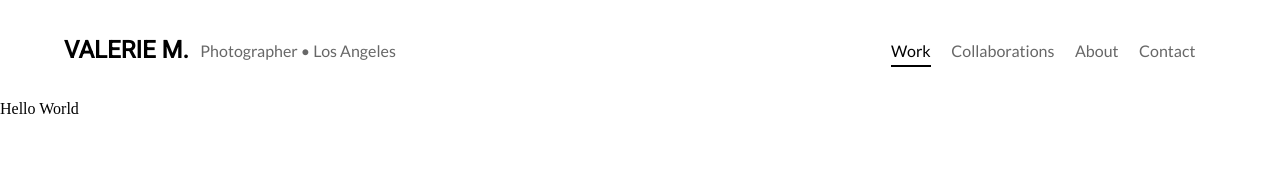
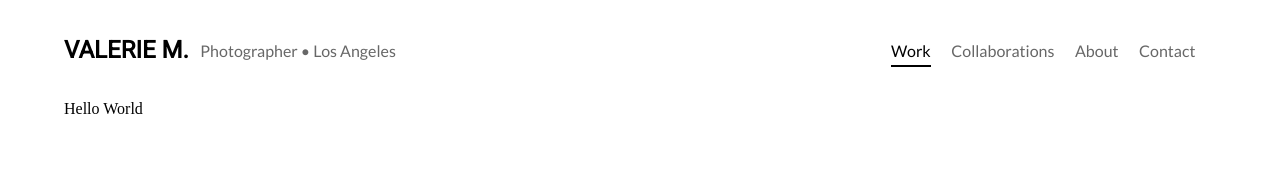
Before and after one commit to jlaluces123/Val-Portfolio, a React (Create React App) app in the folder client/: page / in a window 1280 px wide. Shown: the top 190 px of the page. Built offline with nearby package versions, Linux system fonts and the light colour scheme.

Commit message:
Initial Commit for Day 2

```diff
--- a/client/src/components/Home/home.css
+++ b/client/src/components/Home/home.css
@@ -0,0 +1,3 @@
+.home {
+  margin: 0 5%;
+}
```
